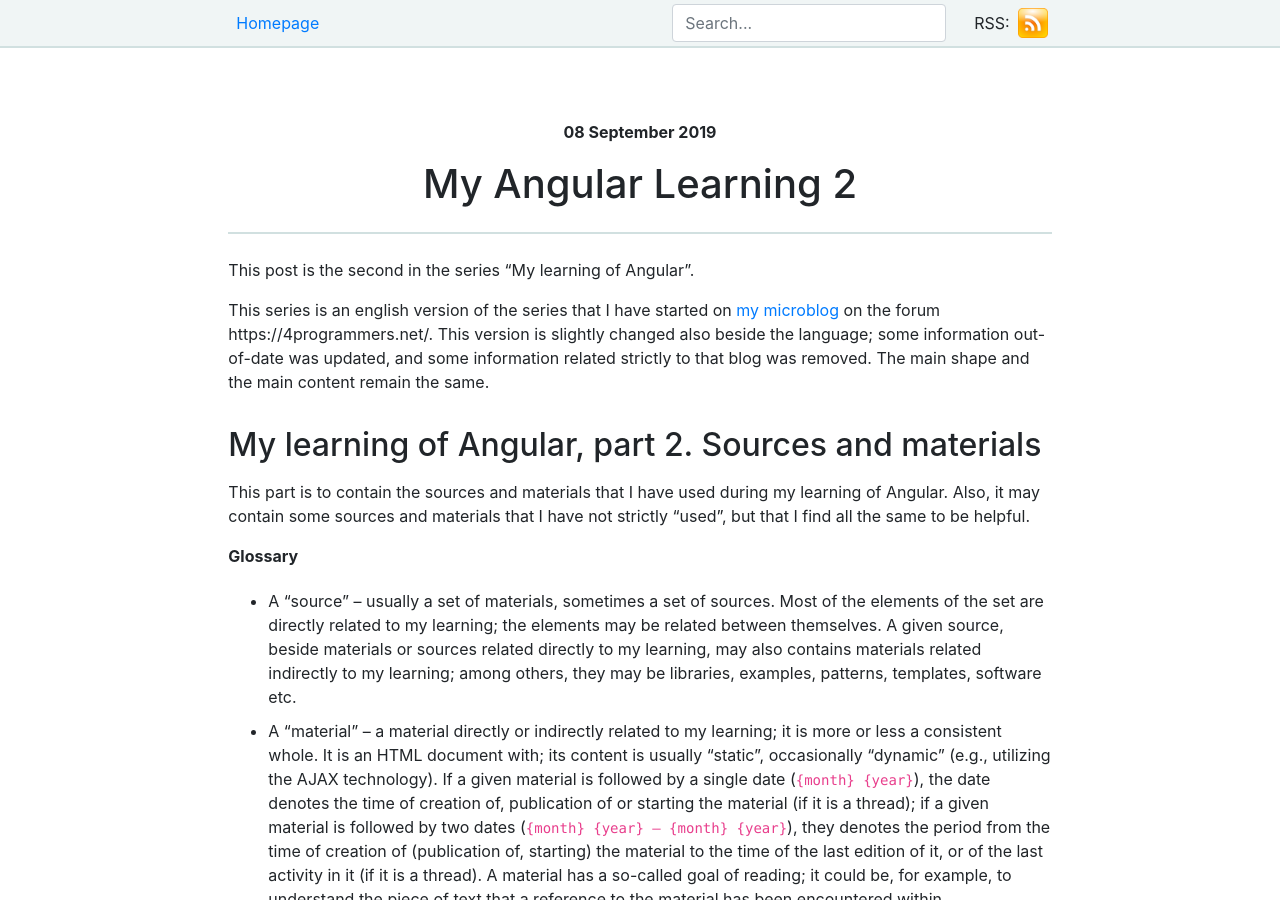
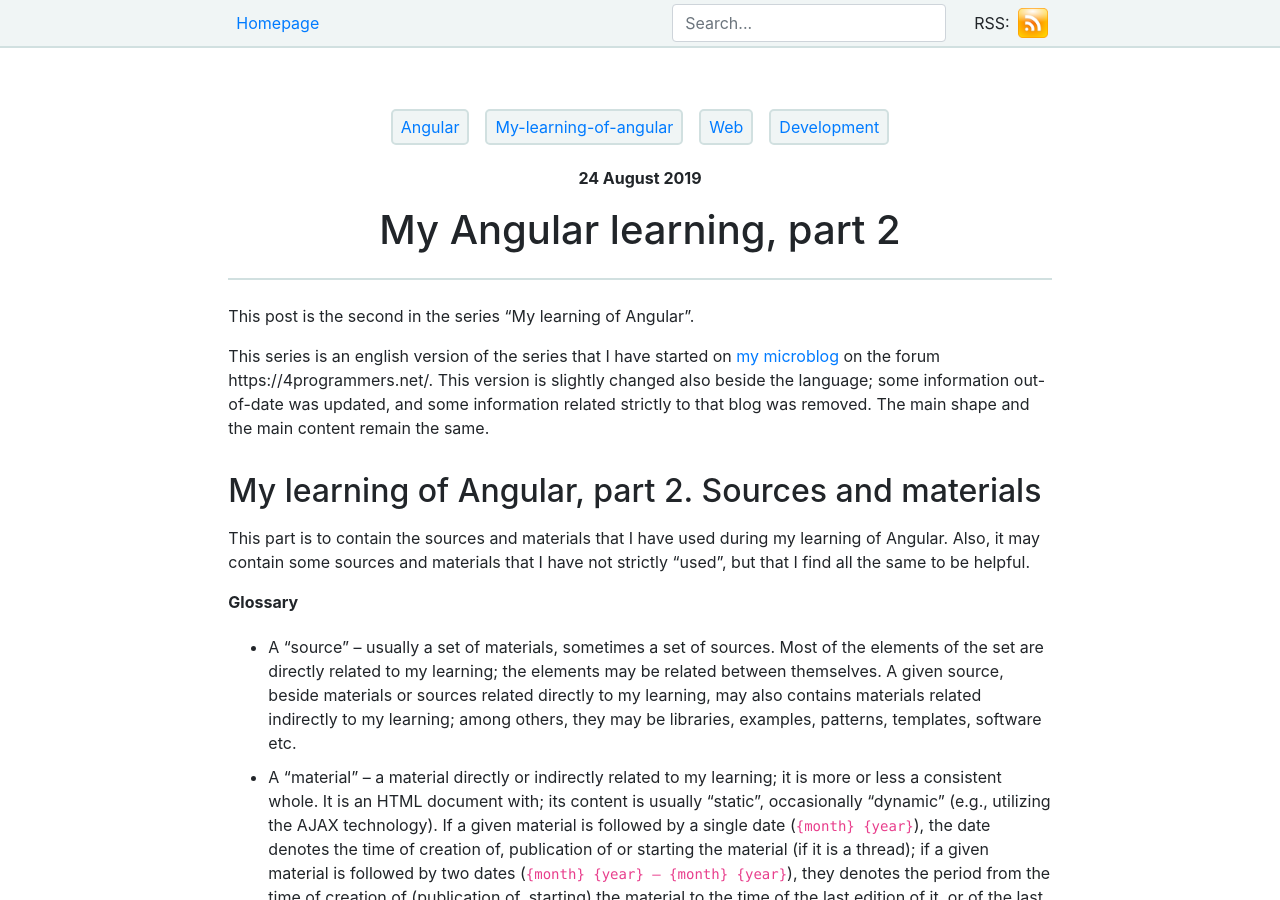
Before and after one commit to DevSilv/DevSilv.github.io, a Jekyll site: the page built from _posts/2019/09/08/2019-09-08-my-angular-learning-2.md, in a window 1280 px wide and 900 px high. Built offline with Jekyll 4.4.1, drawn with Linux system fonts in a browser that asks for light colours; our own code applies the rules of GitHub Pages for plain Markdown files.

Commit message:
Fix layout of a post

```diff
--- a/_posts/2019/09/08/2019-09-08-my-angular-learning-2.md
+++ b/_posts/2019/09/08/2019-09-08-my-angular-learning-2.md
@@ -1,3 +1,10 @@
+---
+layout: post
+title: "My Angular learning, part 2"
+date: 2019-08-24
+tags: Angular My-learning-of-angular Web Development
+---
+
 This post is the second in the series "My learning of Angular".
 
 This series is an english version of the series that I have started on [my microblog](https://4programmers.net/Profile/64311/Microblog) on the forum https://4programmers.net/. This version is slightly changed also beside the language; some information out-of-date was updated, and some information related strictly to that blog was removed. The main shape and the main content remain the same.
```
